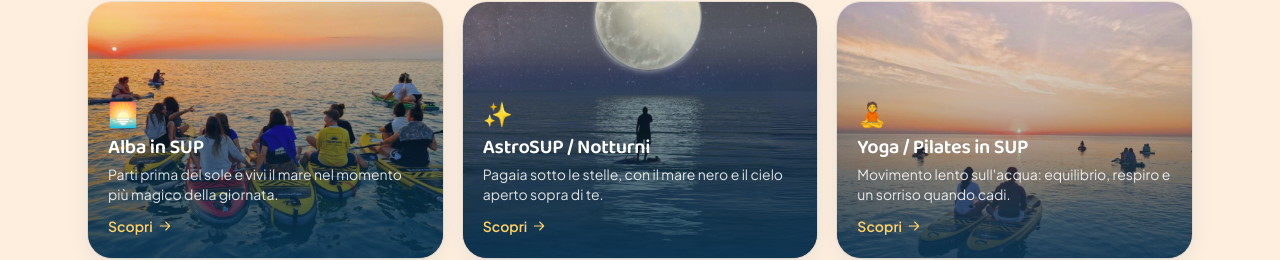
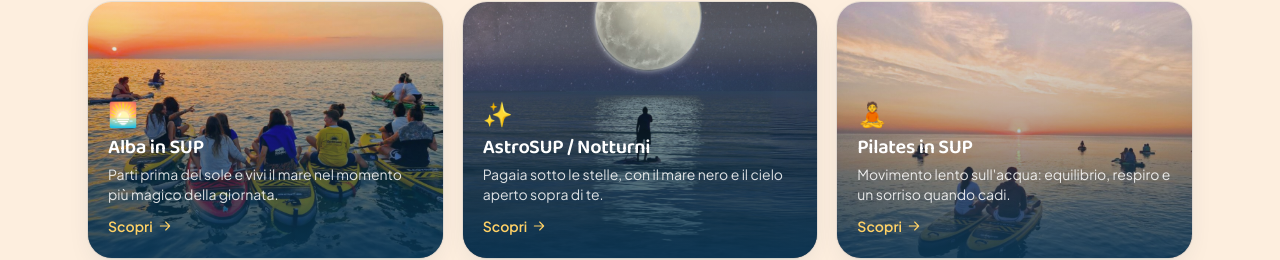
Before and after one commit to dataisolutions/supromagna, a Next.js app: page / in a window 1280 px wide. Shown: the part 1920-2180 px from the top of the page. Built offline with nearby package versions, Linux system fonts and the light colour scheme; no server answers.

Commit message:
Nasconde 'quante tavole' per eventi a tavola singola inclusa e rinomina la categoria in Pilates in SUP

```diff
--- a/app/eventi/[slug]/page.tsx
+++ b/app/eventi/[slug]/page.tsx
@@ -304,6 +304,7 @@ export default async function EventPage({
               eventSlug={event.slug}
               eventShortLabel={shortLabel}
               tableOptions={event.tableOptions}
+              showTables={event.tableOptions.length > 1}
               soldOut={soldOut}
             />
           )}
--- a/components/BookingForm.tsx
+++ b/components/BookingForm.tsx
@@ -22,6 +22,8 @@ interface BookingFormProps {
   eventSlug?: string;
   eventShortLabel?: string;
   tableOptions?: { name: string }[];
+  /** Mostra il campo "Quante tavole?" (default true). Disattiva per eventi senza scelta di tavola. */
+  showTables?: boolean;
   className?: string;
   /** Evento sold out senza alternativa a cui reindirizzare: form disabilitato, bottone "SOLD OUT". */
   soldOut?: boolean;
@@ -39,6 +41,7 @@ export function BookingForm({
   eventDate,
   eventSlug,
   eventShortLabel,
+  showTables = true,
   className,
   soldOut = false,
 }: BookingFormProps) {
@@ -230,7 +233,7 @@ export function BookingForm({
           </Field>
         </div>
 
-        <div className={variant === "event" ? "grid gap-4 sm:grid-cols-2" : ""}>
+        <div className={variant === "event" && showTables ? "grid gap-4 sm:grid-cols-2" : ""}>
           <Field label="Quanti siete?" htmlFor="people" icon={<Icon.Users className="h-4 w-4 text-coral" />}>
             <input
               id="people"
@@ -247,7 +250,7 @@ export function BookingForm({
               className={inputCls}
             />
           </Field>
-          {variant === "event" && (
+          {variant === "event" && showTables && (
             <Field label="Quante tavole?" htmlFor="tables" icon={<Icon.Board className="h-4 w-4 text-coral" />}>
               <input
                 id="tables"
--- a/components/EventListing.tsx
+++ b/components/EventListing.tsx
@@ -14,7 +14,7 @@ const filters: Filter[] = [
   { label: "Tutti", test: () => true },
   { label: "Alba", test: (e) => e.category === "alba-in-sup" },
   { label: "Notturni", test: (e) => e.category === "astro-sup" },
-  { label: "Yoga / Pilates", test: (e) => e.category === "yoga-sup" },
+  { label: "Pilates", test: (e) => e.category === "yoga-sup" },
   { label: "Aperitivi", test: (e) => e.category === "aperisup" },
   { label: "Speciali", test: (e) => e.category === "eventi-speciali" },
   { label: "Principianti", test: (e) => e.beginnerFriendly },
--- a/lib/events.ts
+++ b/lib/events.ts
@@ -120,13 +120,13 @@ export const categories: Category[] = [
   },
   {
     slug: "yoga-sup",
-    name: "Yoga / Pilates in SUP",
+    name: "Pilates in SUP",
     short: "Movimento lento sull'acqua: equilibrio, respiro e un sorriso quando cadi.",
     tagline: "Il tappetino più bello è galleggiante.",
     intro:
       "Una pratica dolce sulla tavola, cullati dal mare. Niente performance: solo respiro, equilibrio e la libertà di ridere quando perdi la posa. Adatta a tutti i livelli, istruttori certificati al tuo fianco.",
     emoji: "🧘",
-    filterLabel: "Yoga / Pilates",
+    filterLabel: "Pilates",
     photo: "/media/alba-3.jpg",
   },
   {
```
